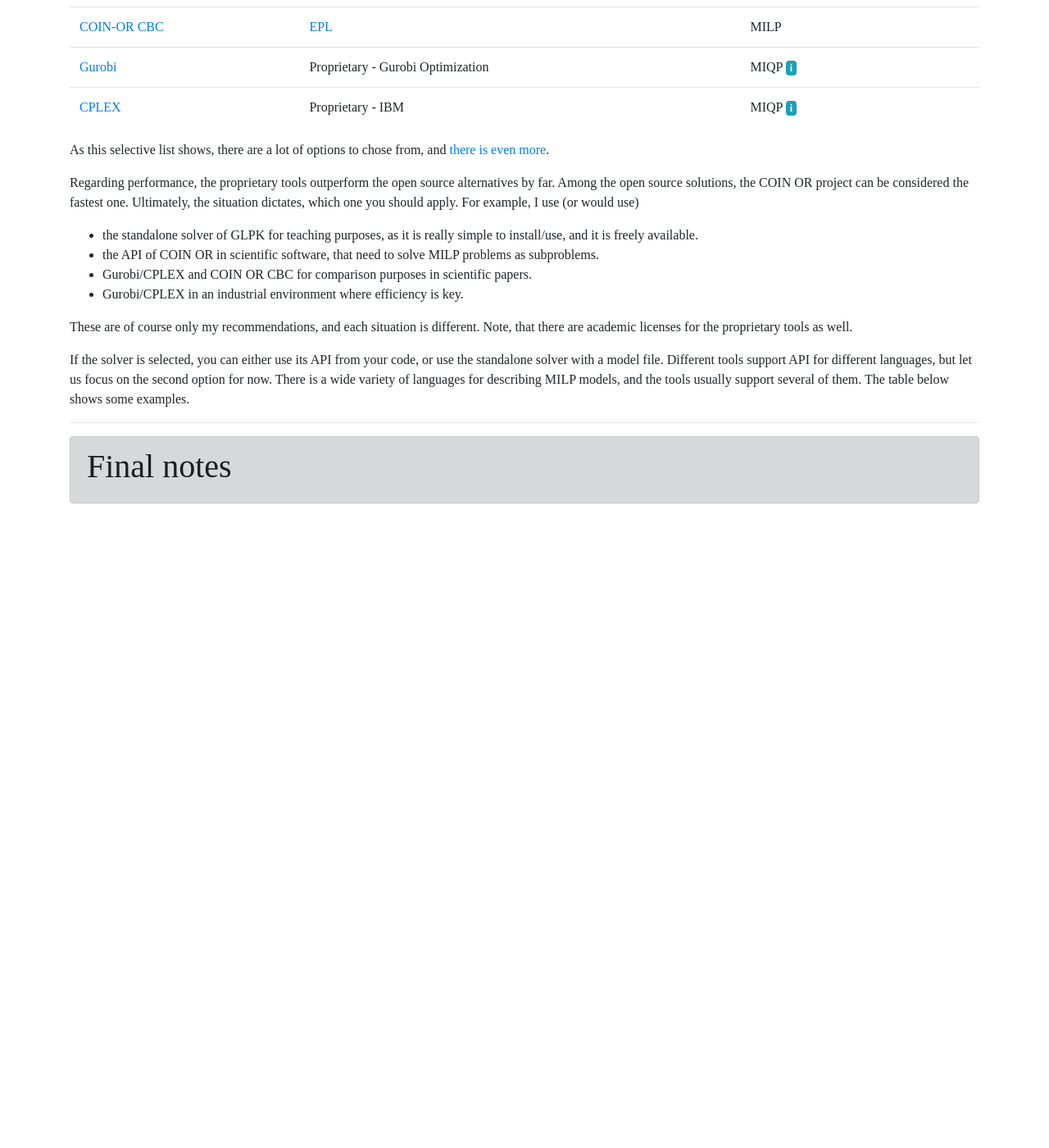
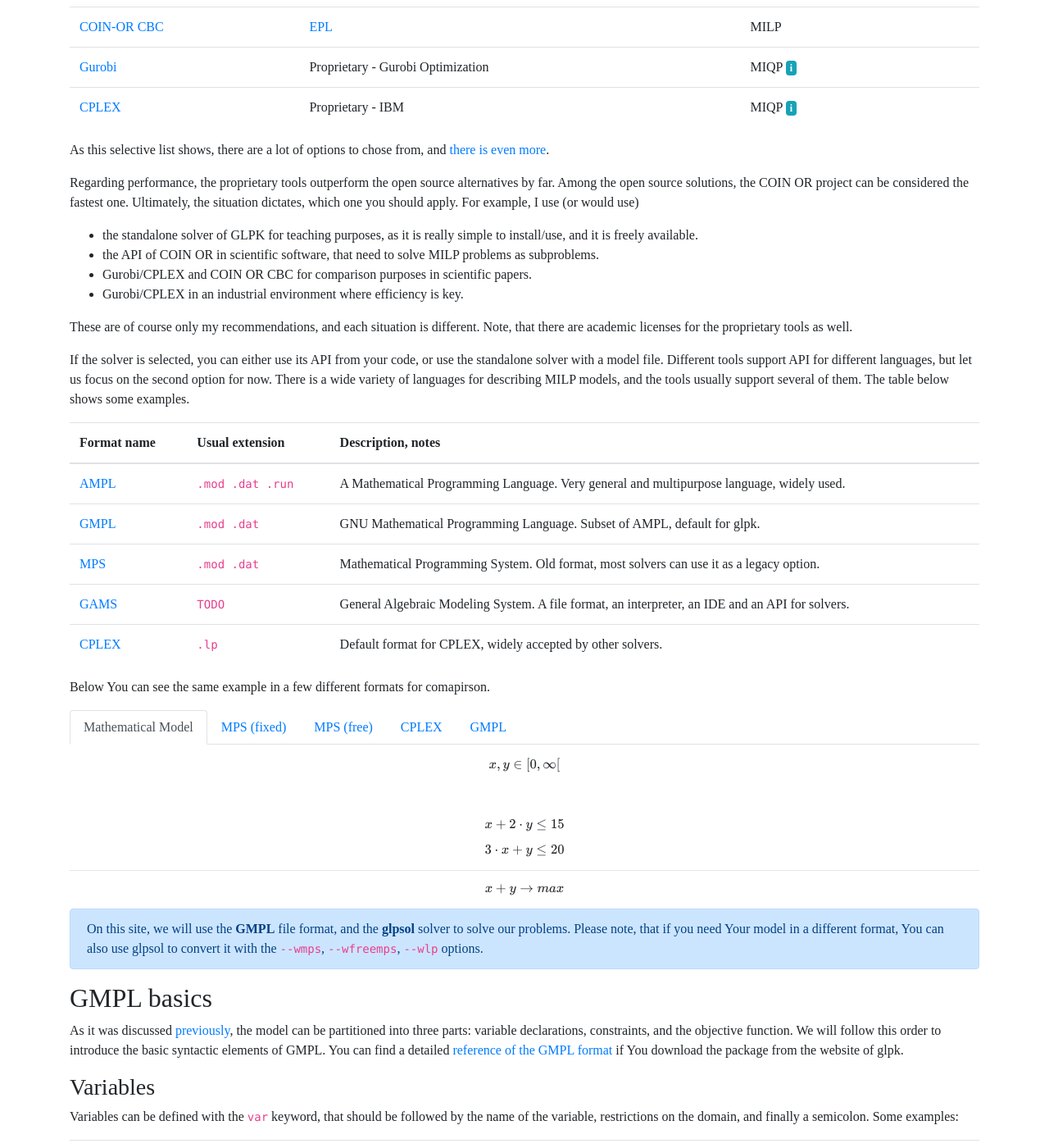
Before and after one commit to hegyhati/IMOLS, a Jekyll site: the page built from pages/gmpl_basics.html, in a window 1280 px wide and 1400 px high, scrolled down 758 px. Shown: the whole window at 82% size. Built offline with Jekyll 4.4.1, drawn with Linux system fonts in a browser that asks for light colours; nearby versions of some CDN libraries; some web fonts are replaced; formulas are drawn with MathJax 3; before the commit the page ends 1388 px from its top, so only the background shows below that; some of the changed text lies outside the part shown.

Commit message:
gmlp cont'd

```diff
--- a/pages/gmpl_basics.html
+++ b/pages/gmpl_basics.html
@@ -90,6 +90,138 @@
 </p>
 
 
+<table class="table table-hover">
+  <thead>
+    <tr>
+      <th scope="col">Format name</th>
+      <th scope="col">Usual extension</th>
+      <th scope="col">Description, notes</th>
+    </tr>
+  </thead>
+  <tbody>
+    <tr>
+      <td scope="row"><a href="https://en.wikipedia.org/wiki/AMPL" target="_blank">AMPL</a></td>
+      <td><code>.mod .dat .run</code></td>
+      <td>A Mathematical Programming Language. Very general and multipurpose language, widely used.</td>
+    </tr>
+    <tr>
+      <td scope="row"><a href="https://en.wikibooks.org/wiki/GLPK/GMPL_(MathProg)" target="_blank">GMPL</a></td>
+      <td><code>.mod .dat</code></td>
+      <td>GNU Mathematical Programming Language. Subset of AMPL, default for glpk.</td>
+    </tr>
+    <tr>
+      <td scope="row"><a href="https://en.wikibooks.org/wiki/GLPK/GMPL_(MathProg)" target="_blank">MPS</a></td>
+      <td><code>.mod .dat</code></td>
+      <td>Mathematical Programming System. Old format, most solvers can use it as a legacy option.</td>
+    </tr>
+    <tr>
+      <td scope="row"><a href="https://en.wikipedia.org/wiki/General_Algebraic_Modeling_System" target="_blank">GAMS</a></td>
+      <td><code>TODO</code></td>
+      <td>General Algebraic Modeling System. A file format, an interpreter, an IDE and an API for solvers.</td>
+    </tr>
+    <tr>
+      <td scope="row"><a href="http://lpsolve.sourceforge.net/5.0/CPLEX-format.htm" target="_blank">CPLEX</a></td>
+      <td><code>.lp</code></td>
+      <td>Default format for CPLEX, widely accepted by other solvers.</td>
+    </tr>
+  </tbody>
+</table>
+
+<p>
+  Below You can see the same example in a few different formats for comapirson.
+</p>
+
+<ul class="nav nav-tabs" id="fortmatTab" role="tablist">
+  <li class="nav-item">
+    <a class="nav-link active" id="home-tab" data-toggle="tab" href="#mathematic" role="tab" aria-controls="mathematic" aria-selected="true">Mathematical Model</a>
+  </li>
+  <li class="nav-item">
+    <a class="nav-link" id="mps-tab" data-toggle="tab" href="#mps" role="tab" aria-controls="mps" aria-selected="false">MPS (fixed)</a>
+  </li>
+  <li class="nav-item">
+    <a class="nav-link" id="mps2-tab" data-toggle="tab" href="#mps2" role="tab" aria-controls="mps2" aria-selected="false">MPS (free)</a>
+  </li>
+  <li class="nav-item">
+    <a class="nav-link" id="clp-tab" data-toggle="tab" href="#clp" role="tab" aria-controls="clp" aria-selected="false">CPLEX</a>
+  </li>
+  <li class="nav-item">
+    <a class="nav-link" id="gmpl-tab" data-toggle="tab" href="#gmpl" role="tab" aria-controls="gmpl" aria-selected="false">GMPL</a>
+  </li>
+</ul>
+<div class="tab-content b-2" id="myTabContent">
+  <div class="tab-pane fade show active" id="mathematic" role="tabpanel" aria-labelledby="mathematic-tab">
+      \[x,y \in [0,\infty[ \]
+      <br>
+      \[x+2\cdot y\le 15\]
+      \[3\cdot x+y\le 20\]
+      <hr />
+      \[x+y \to max\]
+  </div>
+  <div class="tab-pane fade" id="mps" role="tabpanel" aria-labelledby="mps-tab">
+    <pre><code>{% include sources/helloworld/helloworld_fix.mps %}</code></pre>
+  </div>
+  <div class="tab-pane fade" id="mps2" role="tabpanel" aria-labelledby="mps2-tab">
+    <pre><code>{% include sources/helloworld/helloworld_free.mps %}</code></pre>
+  </div>
+  <div class="tab-pane fade" id="clp" role="tabpanel" aria-labelledby="clp-tab">
+    <pre><code>{% include sources/helloworld/helloworld.lp %}</code></pre>
+  </div>
+  <div class="tab-pane fade" id="gmpl" role="tabpanel" aria-labelledby="gmpl-tab">
+    <pre><code>{% include sources/helloworld/helloworld.m %}</code></pre>
+  </div>
+</div>
+
+<div class="alert alert-primary">
+  On this site, we will use the <b>GMPL</b> file format, and the <b>glpsol</b> solver to solve our problems.
+  Please note, that if you need Your model in a different format, You can also use glpsol to convert it with the <code>--wmps</code>, <code>--wfreemps</code>, <code>--wlp</code> options.
+</div>
+
+<h2>GMPL basics</h2>
+
+<p>
+  As it was discussed <a href="{{site.baseurl}}/pages/lpfirststeps.html">previously</a>, the model can be partitioned into three parts: variable declarations, constraints, and the objective function.
+  We will follow this order to introduce the basic syntactic elements of GMPL.
+  You can find a detailed <a href="https://www.gnu.org/software/glpk/#documentation" target="_blank">reference of the GMPL format</a> if You download the package from the website of glpk.
+</p>
+
+<h3>Variables</h3>
+
+<p>
+  Variables can be defined with the <code>var</code> keyword, that should be followed by the name of the variable, restrictions on the domain, and finally a semicolon.
+  Some examples:
+</p>
+
+<table class="table table-hover">
+  <thead>
+    <tr>
+      <th scope="col">Mathematical notation</th>
+      <th scope="col">GMPL description</th>
+    </tr>
+  </thead>
+  <tbody>
+    <tr>
+      <td>\(x\in[0,\infty[\)</td>
+      <td><code>var x>=0;</code></td>
+    </tr>
+    <tr>
+      <td>\(x\in[0,8]\)</td>
+      <td><code>var x>=0,<=8;</code></td>
+    </tr>
+    <tr>
+      <td>\(y\in\{0,1\}\)</td>
+      <td><code>var y binary;</code></td>
+    </tr>
+    <tr>
+      <td>\(y\in\mathbb{Z}\)</td>
+      <td><code>var y integer;</code></td>
+    </tr>
+    <tr>
+      <td>\(y\in\mathbb{N}\)</td>
+      <td><code>var y integer >=0;</code></td>
+    </tr>
+  </tbody>
+</table>
+
 <hr />
 
 <div class="alert alert-dark">
```
Also changed, not shown: 5 other files.
